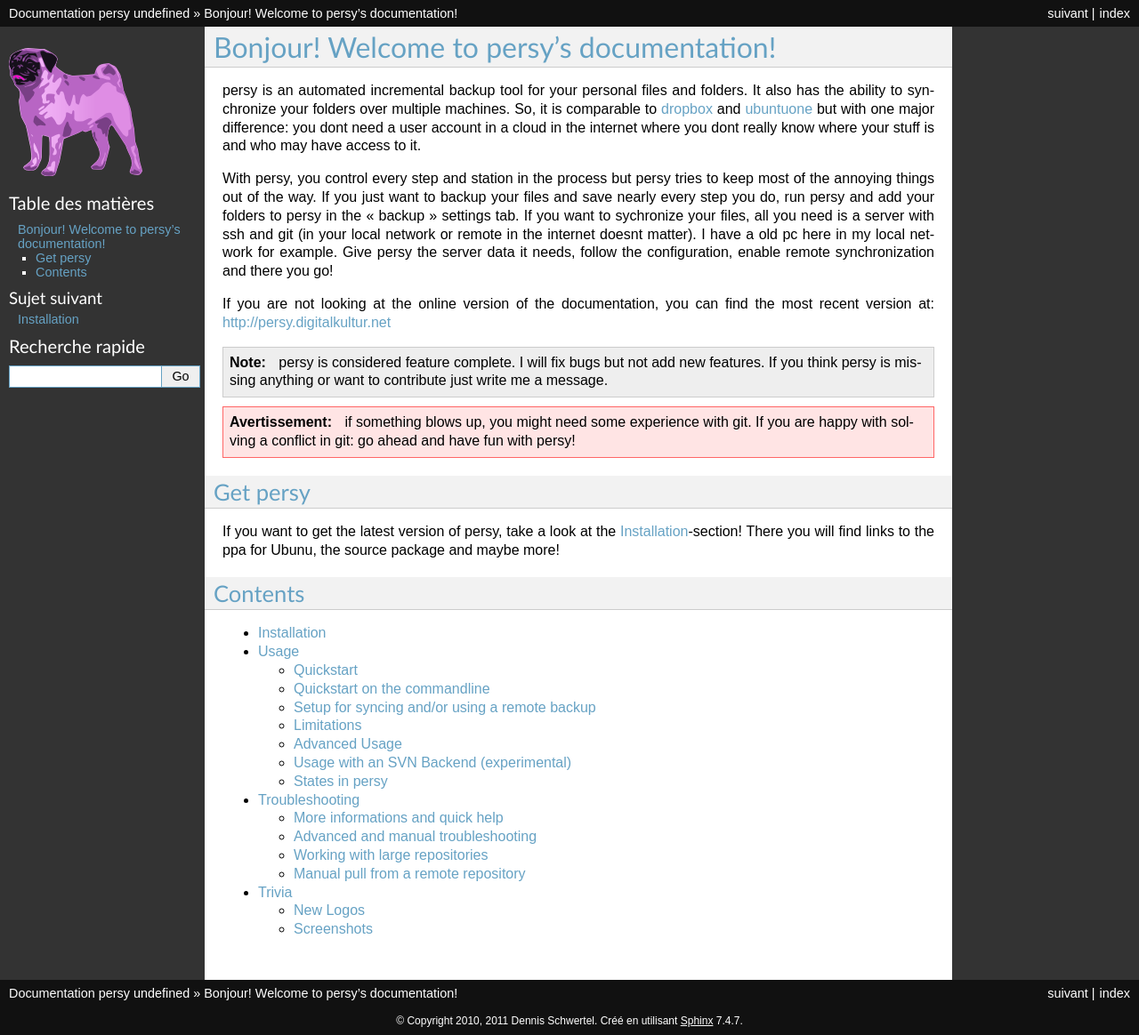
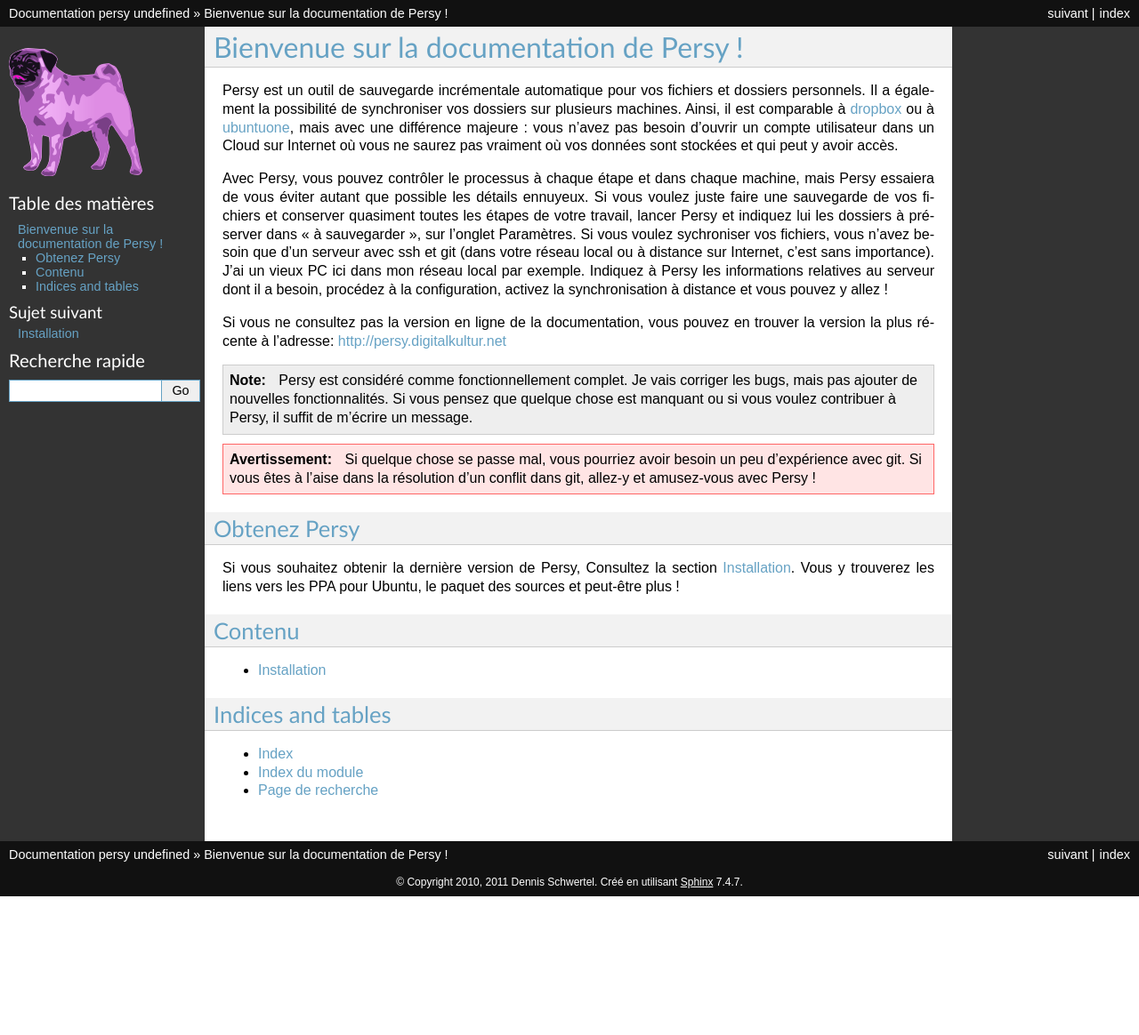
Before and after one commit to kinkerl/persy-doc-fr, a Sphinx documentation site: the page built from doc/index.rst, in a window 1280 px wide. Shown: the whole page at 89% size. Built offline with Sphinx 7.4.7, drawn with Linux system fonts in a browser that asks for light colours; after the commit the page ends 1008 px from its top, so only the background shows below that.

Commit message:
updated french version

```diff
--- a/doc/index.rst
+++ b/doc/index.rst
@@ -3,45 +3,48 @@
    You can adapt this file completely to your liking, but it should at least
    contain the root `toctree` directive.
 
-Bonjour! Welcome to persy's documentation!
-=============================================
-persy is an automated incremental backup tool for your personal files and folders.
-It also has the ability to synchronize your folders over multiple machines.
-So, it is comparable to dropbox_ and ubuntuone_ but with one major difference:
-you dont need a user account in a cloud in the internet where you dont really know where your stuff is and who may have access to it.
+Bienvenue sur la documentation de Persy !
+=========================================
+Persy est un outil de sauvegarde incrémentale automatique pour vos fichiers et dossiers personnels.
+Il a également la possibilité de synchroniser vos dossiers sur plusieurs machines.
+Ainsi, il est comparable à dropbox_ ou à ubuntuone_, mais avec une différence majeure :
+vous n'avez pas besoin d'ouvrir un compte utilisateur dans un Cloud sur Internet où vous ne saurez pas vraiment où vos données sont stockées et qui peut y avoir accès.
 
-With persy, you control every step and station in the process but persy tries to keep most of the annoying things out of the way.
-If you just want to backup your files and save nearly every step you do, run persy and add your folders to persy in the "backup" settings tab.
-If you want to sychronize your files, all you need is a server with ssh and git (in your local network or remote in the internet doesnt matter).
-I have a old pc here in my local network for example. Give persy the server data it needs, follow the configuration, enable remote synchronization and there you go!
+Avec Persy, vous pouvez contrôler le processus à chaque étape et dans chaque machine, mais Persy essaiera de vous éviter autant que possible les détails ennuyeux.
+Si vous voulez juste faire une sauvegarde de vos fichiers et conserver quasiment toutes les étapes de votre travail, lancer Persy et indiquez lui les dossiers à préserver dans "à sauvegarder", sur l'onglet Paramètres.
+Si vous voulez sychroniser vos fichiers, vous n'avez besoin que d'un serveur avec ssh et git (dans votre réseau local ou à distance sur Internet, c'est sans importance).
+J'ai un vieux PC ici dans mon réseau local par exemple.
+Indiquez à Persy les informations relatives au serveur dont il a besoin, procédez à la configuration, activez la synchronisation à distance et vous pouvez y allez !
 
-If you are not looking at the online version of the documentation, you can find the most recent version at: http://persy.digitalkultur.net
+Si vous ne consultez pas la version en ligne de la documentation, vous pouvez en trouver la version la plus récente à l'adresse: http://persy.digitalkultur.net
 
 .. note::
 
-   persy is considered feature complete. I will fix bugs but not add new features. If you think persy is missing anything or want to contribute just write me a message.
+   Persy est considéré comme fonctionnellement complet. Je vais corriger les bugs, mais pas ajouter de nouvelles fonctionnalités. Si vous pensez que quelque chose est manquant ou si vous voulez contribuer à Persy, il suffit de m'écrire un message.
 
 .. warning::
 
-   if something blows up, you might need some experience with git. If you are happy with solving a conflict in git: go ahead and have fun with persy!
+   Si quelque chose se passe mal, vous pourriez avoir besoin un peu d'expérience avec git. Si vous êtes à l'aise dans la résolution d'un conflit dans git, allez-y et amusez-vous avec Persy !
 
-Get persy
+Obtenez Persy
 -----------------
-
-If you want to get the latest version of persy, take a look at the :ref:`installation`-section!
-There you will find links to the ppa for Ubunu, the source package and maybe more!
+Si vous souhaitez obtenir la dernière version de Persy, Consultez la section :ref:`installation`. Vous y trouverez les liens vers les PPA pour Ubuntu, le paquet des sources et peut-être plus !
 
 
-Contents
+Contenu
 ------------------
 
 .. toctree::
    :maxdepth: 2
 
    installation
-   usage
-   troubleshooting
-   trivia
+
+Indices and tables
+------------------
+
+* :ref:`genindex`
+* :ref:`modindex`
+* :ref:`search`
 
 
 .. _dropbox: https://www.dropbox.com
--- a/doc/installation.rst
+++ b/doc/installation.rst
@@ -3,33 +3,39 @@
 Installation
 =================================
 
-If you can, install the debian package. It will take care of "all" problems.
-You can find the latest version of persy in a ppa repository on launchpad.
-To add this repository to your Ubuntu installation, just run the following commad (or you can use the software sources userinterface):
+Si vous le pouvez, installez le paquet debian. Il gèrera "tous" les problèmes.
+Vous pouvez trouver la dernière version de persy dans son dépôt PPA sur Launchpad.
+Pour ajouter ce dépôt à votre installation Ubuntu, lancez la commande suivante dans un terminal (vous pouvez aussi utiliser l'interface graphique du gestionnaire de dépôt).
 
 .. code-block:: bash
   :linenos:
 
    sudo add-apt-repository ppa:tmassassin/ppa
 
-After you added the repository, you can install persy if you click on this `apt link (apt://persy) <apt://persy>`_, over the software center or with the command line:
+Puis rafraichissez le gestionnaire de paquets
 
+.. code-block:: bash
+  :linenos:
+
+   sudo apt-get update
+
+Après l'ajout du dépôt, vous pouvez installer persy en cliquant sur `ce lien (apt://persy) <apt://persy>`_, par le gestionnaire graphique de paquets, ou par la ligne de commande :
 
 .. code-block:: bash
   :linenos:
 
    sudo aptitude install persy
 
-If you are not running Ubuntu or want to direct download the debian or the source package, please go to https://launchpad.net/~tmassassin/+archive/ppa/+packages
+Si vous n'utilisez pas Ubuntu, ou si vous voulez télécharger directement le paquet debian ou les sources, rendez vous sur https://launchpad.net/~tmassassin/+archive/ppa/+packages
 
 .. note::
 
-   You can get the lastet version from github. These may not work at all but are bleeding edge and contain the newest features: ``git clone git://github.com/kinkerl/persy.git``
+   Vous pouvez trouver la dernière version sur github. Elle peut ne pas fonctionner du tout mais elle est à la pointe et contient les nouvelles fonctionnalités : ``git clone git://github.com/kinkerl/persy.git``
 
 
-Extract the latest source package into your favorite location.
-You may want to the developer documentation for the required dependencies. If you dont, configure hopefully will tell you whats missing.
-Inside of the extracted package, run the following commands to install persy.
+Décompresser le dernier paquet source dans votre répertoire favori.
+Vous pouvez consulter la documentation développeur pour connaitre les dépendences requises. Sinon, par chance, configure vous indiquera ce qui lui manque.
+A l'intérieur de l'arborescence décompressée, lancez la commande suivante pour installer persy.
 
 .. code-block:: bash
   :linenos:
@@ -39,4 +45,4 @@
    make install
 
 
-After the installaton you will have to do some configuraton in the persy settings menu depending on your environment, needs and whishes
+Après l'installation, vous devrez procéder à la configuration depuis le menu de param-tres de persy, selon votre environnement, besoins et souhaits.
```
